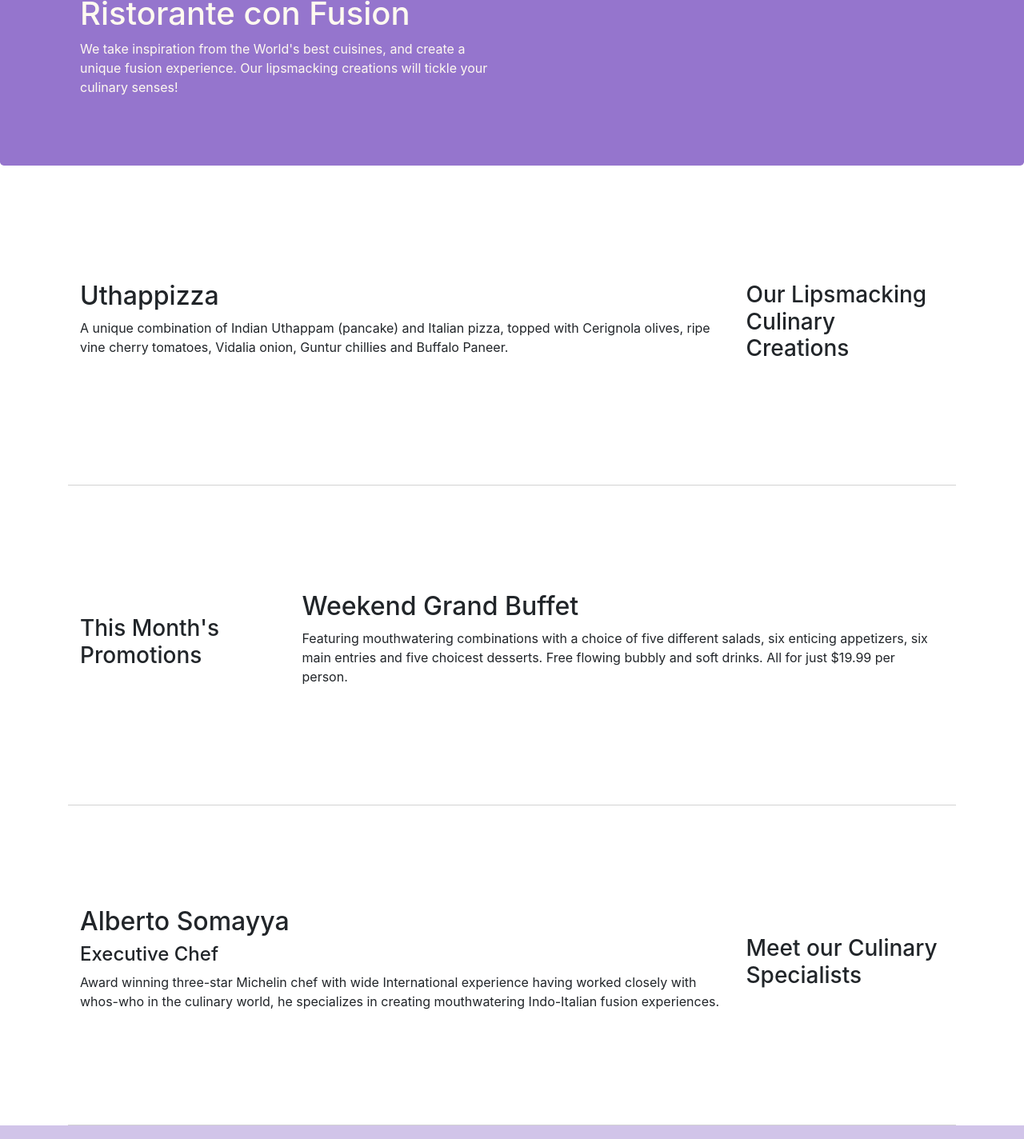
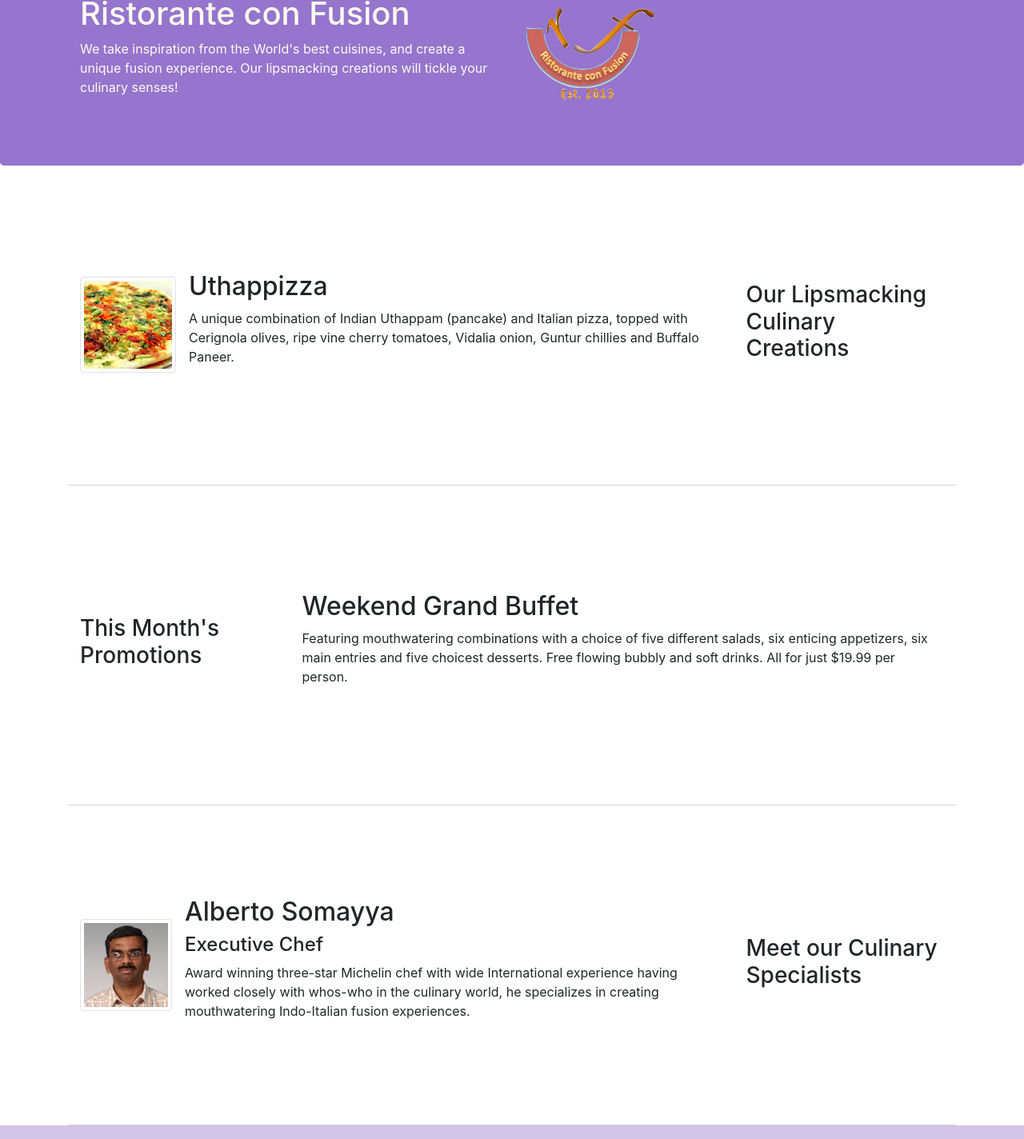
Before and after one commit to mwoitek/coursera-bootstrap, a website: page conFusion/index.html in a window 1280 px wide. Shown: the part 127-1551 px from the top of the page at 80% size. Drawn offline with nearby package versions, Linux system fonts and the light colour scheme.

Commit message:
Images and Media

```diff
--- a/conFusion/index.html
+++ b/conFusion/index.html
@@ -22,7 +22,7 @@
         <button class="navbar-toggler" type="button" data-toggle="collapse" data-target="#Navbar">
           <span class="navbar-toggler-icon"></span>
         </button>
-        <a class="navbar-brand" href="#">Ristorante Con Fusion</a>
+        <a class="navbar-brand mr-auto" href="#"><img src="img/logo.png" height="30" width="41" /></a>
         <div class="collapse navbar-collapse" id="Navbar">
           <ul class="navbar-nav mr-auto">
             <li class="nav-item active">
@@ -53,7 +53,9 @@
               lipsmacking creations will tickle your culinary senses!
             </p>
           </div>
-          <div class="col-12 col-sm"></div>
+          <div class="col-12 col-sm align-self-center">
+            <img src="img/logo.png" class="img-fluid" />
+          </div>
         </div>
       </div>
     </header>
@@ -64,11 +66,20 @@
           <h3>Our Lipsmacking Culinary Creations</h3>
         </div>
         <div class="col col-sm order-sm-first col-md">
-          <h2>Uthappizza</h2>
-          <p>
-            A unique combination of Indian Uthappam (pancake) and Italian pizza, topped with Cerignola olives,
-            ripe vine cherry tomatoes, Vidalia onion, Guntur chillies and Buffalo Paneer.
-          </p>
+          <div class="media">
+            <img
+              class="d-flex mr-3 img-thumbnail align-self-center"
+              src="img/uthappizza.png"
+              alt="Uthappizza"
+            />
+            <div class="media-body">
+              <h2 class="mt-0">Uthappizza</h2>
+              <p class="d-none d-sm-block">
+                A unique combination of Indian Uthappam (pancake) and Italian pizza, topped with Cerignola
+                olives, ripe vine cherry tomatoes, Vidalia onion, Guntur chillies and Buffalo Paneer.
+              </p>
+            </div>
+          </div>
         </div>
       </div>
 
@@ -91,13 +102,22 @@
           <h3>Meet our Culinary Specialists</h3>
         </div>
         <div class="col col-sm order-sm-first col-md">
-          <h2>Alberto Somayya</h2>
-          <h4>Executive Chef</h4>
-          <p>
-            Award winning three-star Michelin chef with wide International experience having worked closely
-            with whos-who in the culinary world, he specializes in creating mouthwatering Indo-Italian fusion
-            experiences.
-          </p>
+          <div class="media">
+            <img
+              class="d-flex mr-3 img-thumbnail align-self-center"
+              src="img/alberto.png"
+              alt="Alberto Somayya"
+            />
+            <div class="media-body">
+              <h2 class="mt-0">Alberto Somayya</h2>
+              <h4>Executive Chef</h4>
+              <p class="d-none d-sm-block">
+                Award winning three-star Michelin chef with wide International experience having worked
+                closely with whos-who in the culinary world, he specializes in creating mouthwatering
+                Indo-Italian fusion experiences.
+              </p>
+            </div>
+          </div>
         </div>
       </div>
     </div>
```
Also changed, not shown: conFusion/aboutus.html (+5 -2 lines), conFusion/contactus.html (+5 -2 lines), conFusion/img/alberto.png (added), conFusion/img/buffet.png (added), conFusion/img/logo.png (added), conFusion/img/uthappizza.png (added).
